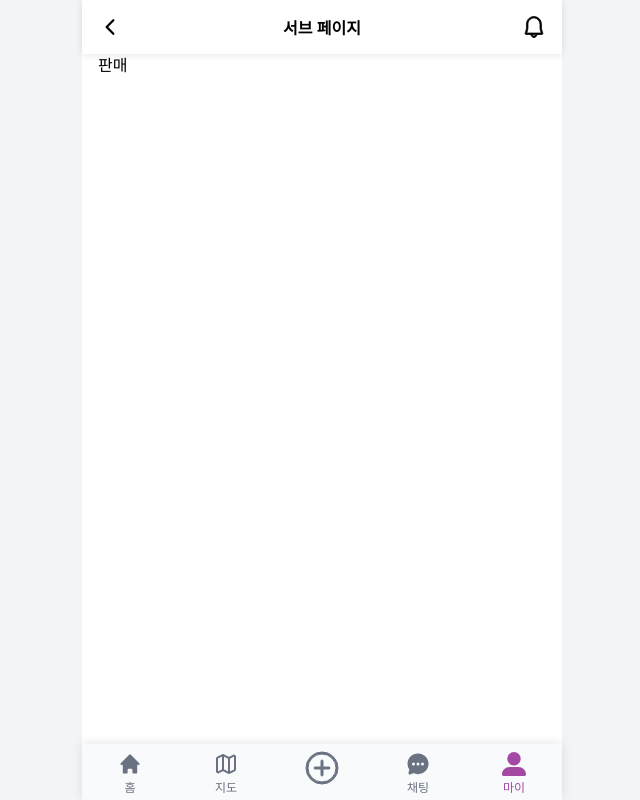
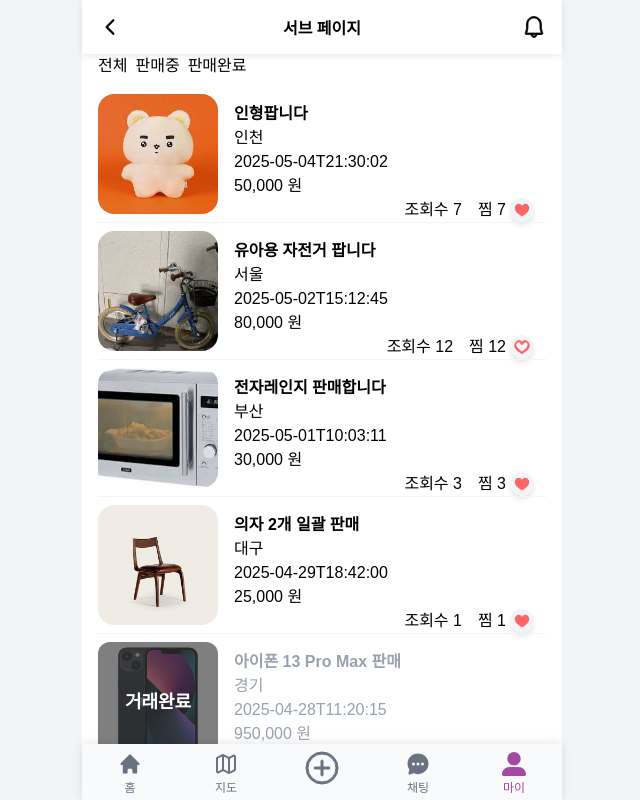
Before and after one commit to chjcode/BeetMarket, a React (Vite) app in the folder fe/: page /mypage/purchases in a window 1280 px wide. Shown: the whole page, without its empty margins (318-958 px from the left). Built offline with nearby package versions, Linux system fonts and the light colour scheme; sample sign-in values are in the browser's storage.

Commit message:
fix : mypage 수정

```diff
--- a/fe/src/pages/MyPage/FavoritesPage.tsx
+++ b/fe/src/pages/MyPage/FavoritesPage.tsx
@@ -1,5 +1,7 @@
 import { ProductList } from "@/shared/ui/Product/ProductList"
 import { ProductItemProps } from "@/shared/ui/Product/ProductItem";
+// import { useSalesProductsQuery } from "@/features/mypage/api/useSalesProductsQuery";
+// import { Product } from "@/features/mypage/api/types";
 
 const data: ProductItemProps[] = [
   {
@@ -89,11 +91,15 @@ const data: ProductItemProps[] = [
 ];
 
 const FavoritesPage = () => {
-	return (
-		<div>
-			<ProductList products={data}/>
-		</div>
-	)
+  // const { data, isLoading, error } = useSalesProductsQuery();
+  // if (isLoading) return <p>로딩 중</p>;
+  // if (error || !data) return <p>에러 or 데이터 없음</p>;
+
+  return (
+    <div>
+      <ProductList products={data} />
+    </div>
+  );
 }
 
 export default FavoritesPage
--- a/fe/src/pages/MyPage/PurchasesPage.tsx
+++ b/fe/src/pages/MyPage/PurchasesPage.tsx
@@ -1,10 +1,120 @@
+import { useState } from "react";
+import { ProductList } from "@/shared/ui/Product/ProductList";
+// import { useSalesProductsQuery } from "@/features/mypage/api/useSalesProductsQuery";
+// import { Product } from "@/features/mypage/api/types";
+import { ProductItemProps } from "@/shared/ui/Product/ProductItem";
+
+const data: ProductItemProps[] = [
+	{
+		id: 1,
+		status: "AVAILABLE",
+		title: "인형팝니다",
+		categoryName: "유아동",
+		price: 50000,
+		region: "인천",
+		createdAt: "2025-05-04T21:30:02",
+		thumbnailUrl: "/thumbnail1.jpg",
+		viewCount: 396,
+		favoriteCount: 7,
+		authorNickname: "user21",
+		isLiked: false,
+	},
+	{
+		id: 2,
+		status: "RESERVED",
+		title: "유아용 자전거 팝니다",
+		categoryName: "유아동",
+		price: 80000,
+		region: "서울",
+		createdAt: "2025-05-02T15:12:45",
+		thumbnailUrl: "/thumbnail2.jpg",
+		viewCount: 120,
+		favoriteCount: 12,
+		authorNickname: "babyLover",
+		isLiked: true,
+	},
+	{
+		id: 3,
+		status: "AVAILABLE",
+		title: "전자레인지 판매합니다",
+		categoryName: "전자기기",
+		price: 30000,
+		region: "부산",
+		createdAt: "2025-05-01T10:03:11",
+		thumbnailUrl: "/thumbnail3.jpg",
+		viewCount: 220,
+		favoriteCount: 3,
+		authorNickname: "techman",
+		isLiked: false,
+	},
+	{
+		id: 4,
+		status: "AVAILABLE",
+		title: "의자 2개 일괄 판매",
+		categoryName: "가구/인테리어",
+		price: 25000,
+		region: "대구",
+		createdAt: "2025-04-29T18:42:00",
+		thumbnailUrl: "/thumbnail4.jpg",
+		viewCount: 87,
+		favoriteCount: 1,
+		authorNickname: "homeStyle",
+		isLiked: false,
+	},
+	{
+		id: 5,
+		status: "COMPLETED",
+		title: "아이폰 13 Pro Max 판매",
+		categoryName: "전자기기",
+		price: 950000,
+		region: "경기",
+		createdAt: "2025-04-28T11:20:15",
+		thumbnailUrl: "/thumbnail5.jpg",
+		viewCount: 1020,
+		favoriteCount: 25,
+		authorNickname: "iphoneman",
+		isLiked: true,
+	},
+	{
+		id: 6,
+		status: "AVAILABLE",
+		title: "여름 여성 의류 모음",
+		categoryName: "의류/잡화",
+		price: 15000,
+		region: "광주",
+		createdAt: "2025-04-27T09:50:30",
+		thumbnailUrl: "/thumbnail6.jpg",
+		viewCount: 305,
+		favoriteCount: 9,
+		authorNickname: "fashionista",
+		isLiked: false,
+	},
+];
 
 const PurchasesPage = () => {
+	// const { data, isLoading, error } = useSalesProductsQuery();
+	const [filter, setFilter] = useState<"all" | "selling" | "sold">("all");
+
+	// if (isLoading) return <p>로딩 중</p>;
+	// if (error || !data) return <p>에러 or 데이터 없음</p>;
+
+	const filteredData = data.filter((item) => {
+		if (filter === "all") return true;
+		if (filter === "selling")
+			return item.status === "AVAILABLE" || item.status === "RESERVED";
+		if (filter === "sold") return item.status === "COMPLETED";
+	});
+
 	return (
-		<div>
-			판매
+		<div className="flex flex-col">
+			<div className="flex gap-2 mb-4">
+				<button onClick={() => setFilter("all")}>전체</button>
+				<button onClick={() => setFilter("selling")}>판매중</button>
+				<button onClick={() => setFilter("sold")}>판매완료</button>
+			</div>
+			<ProductList products={filteredData} />
 		</div>
-	)
-}
+	);
+};
 
 export default PurchasesPage;
--- a/fe/src/pages/MyPage/SalesPage.tsx
+++ b/fe/src/pages/MyPage/SalesPage.tsx
@@ -1,72 +1,113 @@
 import { useState } from "react";
 import { ProductList } from "@/shared/ui/Product/ProductList";
-import { useSalesProductsQuery } from "@/features/mypage/api/useSalesProductsQuery";
-import { Product } from "@/features/mypage/api/types";
+// import { useSalesProductsQuery } from "@/features/mypage/api/useSalesProductsQuery";
+// import { Product } from "@/features/mypage/api/types";
+import { ProductItemProps } from "@/shared/ui/Product/ProductItem";
 
-// const data: ProductItemProps[] = [
-//   {
-//     postId: 1,
-//     title: "인형팝니다1",
-//     price: 10000,
-//     status: true,
-//     thumbnail: "/thumbnail1.jpg",
-//     view: 11,
-//     like: 111,
-//   },
-//   {
-//     postId: 2,
-//     title: "인형팝니다2",
-//     price: 20000,
-//     status: false,
-//     thumbnail: "/thumbnail2.jpg",
-//     view: 22,
-//     like: 222,
-//   },
-//   {
-//     postId: 3,
-//     title: "인형팝니다3",
-//     price: 30000,
-//     status: true,
-//     thumbnail: "/thumbnail3.jpg",
-//     view: 33,
-//     like: 333,
-//   },
-//   {
-//     postId: 4,
-//     title: "인형팝니다4",
-//     price: 40000,
-//     status: false,
-//     thumbnail: "/thumbnail4.jpg",
-//     view: 44,
-//     like: 444,
-//   },
-//   {
-//     postId: 5,
-//     title: "인형팝니다5",
-//     price: 50000,
-//     status: true,
-//     thumbnail: "/thumbnail5.jpg",
-//     view: 55,
-//     like: 555,
-//   },
-// ];
+const data: ProductItemProps[] = [
+  {
+    id: 1,
+    status: "AVAILABLE",
+    title: "인형팝니다",
+    categoryName: "유아동",
+    price: 50000,
+    region: "인천",
+    createdAt: "2025-05-04T21:30:02",
+    thumbnailUrl: "/thumbnail1.jpg",
+    viewCount: 396,
+    favoriteCount: 7,
+    authorNickname: "user21",
+    isLiked: false,
+  },
+  {
+    id: 2,
+    status: "RESERVED",
+    title: "유아용 자전거 팝니다",
+    categoryName: "유아동",
+    price: 80000,
+    region: "서울",
+    createdAt: "2025-05-02T15:12:45",
+    thumbnailUrl: "/thumbnail2.jpg",
+    viewCount: 120,
+    favoriteCount: 12,
+    authorNickname: "babyLover",
+    isLiked: true,
+  },
+  {
+    id: 3,
+    status: "AVAILABLE",
+    title: "전자레인지 판매합니다",
+    categoryName: "전자기기",
+    price: 30000,
+    region: "부산",
+    createdAt: "2025-05-01T10:03:11",
+    thumbnailUrl: "/thumbnail3.jpg",
+    viewCount: 220,
+    favoriteCount: 3,
+    authorNickname: "techman",
+    isLiked: false,
+  },
+  {
+    id: 4,
+    status: "AVAILABLE",
+    title: "의자 2개 일괄 판매",
+    categoryName: "가구/인테리어",
+    price: 25000,
+    region: "대구",
+    createdAt: "2025-04-29T18:42:00",
+    thumbnailUrl: "/thumbnail4.jpg",
+    viewCount: 87,
+    favoriteCount: 1,
+    authorNickname: "homeStyle",
+    isLiked: false,
+  },
+  {
+    id: 5,
+    status: "COMPLETED",
+    title: "아이폰 13 Pro Max 판매",
+    categoryName: "전자기기",
+    price: 950000,
+    region: "경기",
+    createdAt: "2025-04-28T11:20:15",
+    thumbnailUrl: "/thumbnail5.jpg",
+    viewCount: 1020,
+    favoriteCount: 25,
+    authorNickname: "iphoneman",
+    isLiked: true,
+  },
+  {
+    id: 6,
+    status: "AVAILABLE",
+    title: "여름 여성 의류 모음",
+    categoryName: "의류/잡화",
+    price: 15000,
+    region: "광주",
+    createdAt: "2025-04-27T09:50:30",
+    thumbnailUrl: "/thumbnail6.jpg",
+    viewCount: 305,
+    favoriteCount: 9,
+    authorNickname: "fashionista",
+    isLiked: false,
+  },
+];
 
 const SalesPage = () => {
-  const { data, isLoading, error } = useSalesProductsQuery();
+  // const { data, isLoading, error } = useSalesProductsQuery();
   const [filter, setFilter] = useState<"all" | "selling" | "sold">("all");
 
-  if (isLoading) return <p>로딩 중</p>;
-  if (error || !data) return <p>에러 or 데이터 없음</p>;
+  // if (isLoading) return <p>로딩 중</p>;
+  // if (error || !data) return <p>에러 or 데이터 없음</p>;
 
-  const filteredData: Product[] = data.content.filter((item) => {
+  const filteredData = data.filter((item) => {
     if (filter === "all") return true;
-    if (filter === "selling") return (item.status === "AVAILABLE") || (item.status === "RESERVED");
+    if (filter === "selling")
+      return item.status === "AVAILABLE" || item.status === "RESERVED";
     if (filter === "sold") return item.status === "COMPLETED";
   });
 
   return (
     <div className="flex flex-col">
-      <div>
+      <div className="flex gap-2 mb-4">
         <button onClick={() => setFilter("all")}>전체</button>
         <button onClick={() => setFilter("selling")}>판매중</button>
         <button onClick={() => setFilter("sold")}>판매완료</button>
```
